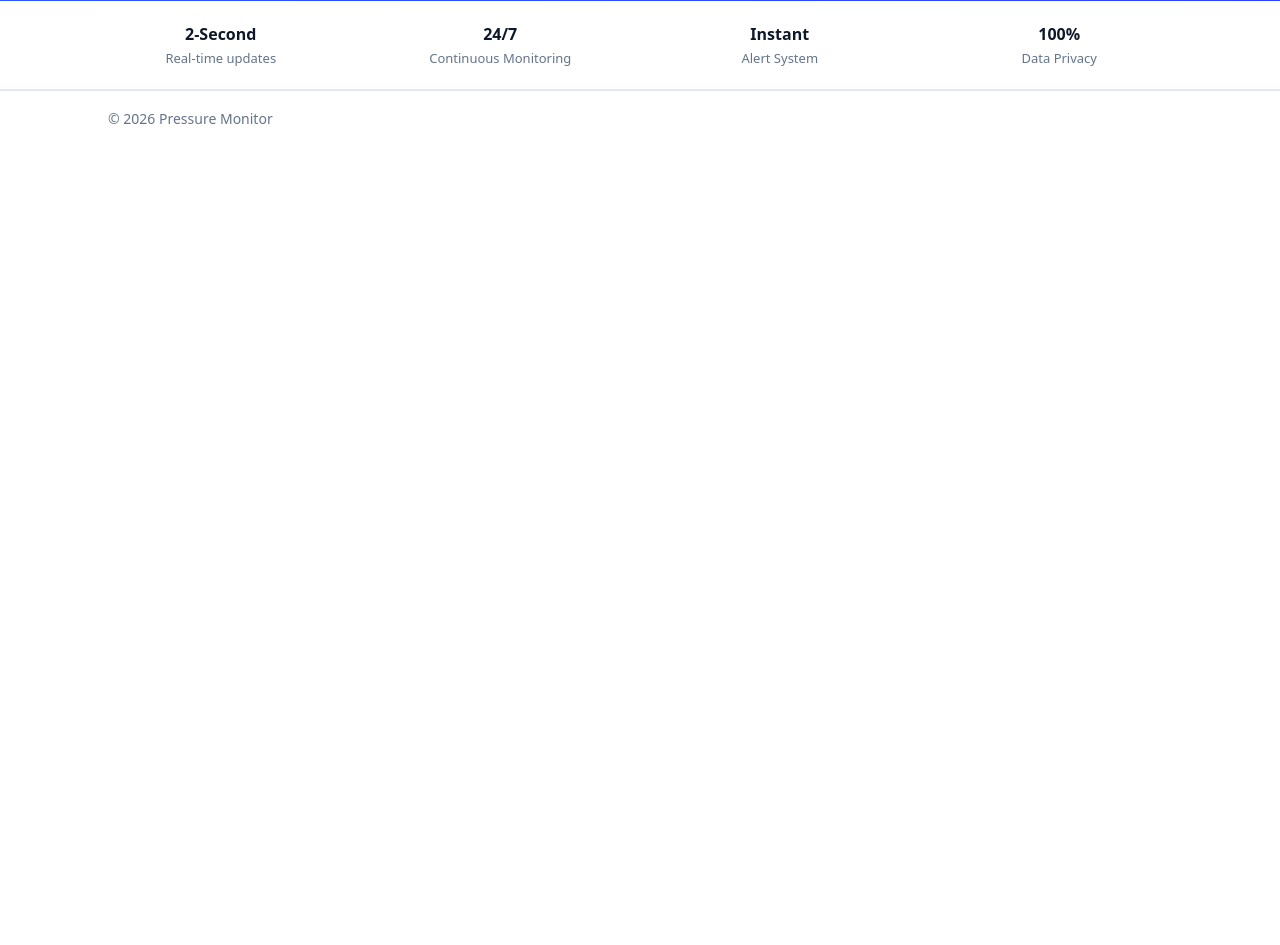
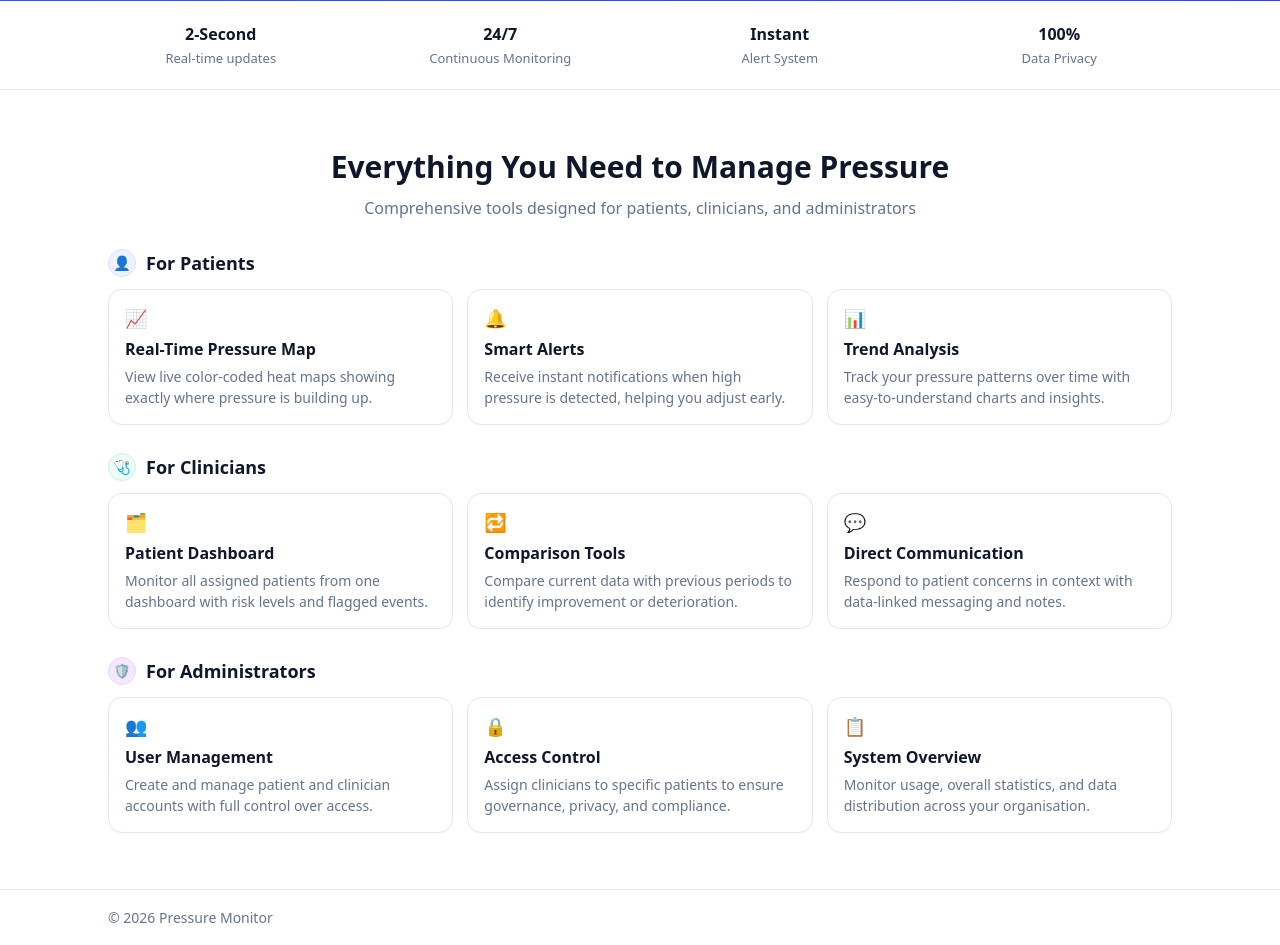
Before and after one commit to markiplagat/WeBSolutions, a Django app: page / in a window 1280 px wide. Shown: the part 523-1468 px from the top of the page. Before the commit the page ends 647 px from the top, so only its background shows below. Run offline with Django 5.2, Linux system fonts and the light colour scheme.

Commit message:
add features cards

```diff
--- a/pressure_monitor/static/css/site.css
+++ b/pressure_monitor/static/css/site.css
@@ -101,3 +101,53 @@ a{text-decoration:none;color:inherit}
   .hero__title{font-size:36px;}
   .metrics__grid{grid-template-columns:repeat(2,1fr)}
 }
+
+/* sections */
+.section{padding:56px 0;}
+.section__title{margin:0 0 10px;font-size:30px;text-align:center;}
+.section__subtitle{
+  margin:0 auto 30px;
+  max-width:760px;
+  text-align:center;
+  color:var(--muted);
+}
+
+/* feature groups */
+.feature-group{margin-top:28px;}
+.feature-group__header{
+  display:flex; align-items:center; gap:10px;
+  margin:0 0 12px;
+}
+.feature-group__header h3{margin:0;font-size:18px;}
+
+.badge{
+  width:28px;height:28px;border-radius:999px;
+  display:inline-flex;align-items:center;justify-content:center;
+  font-size:14px;
+  border:1px solid var(--border);
+  background:#fff;
+}
+.badge--blue{background:#eef2ff;border-color:#dbe1ff;}
+.badge--green{background:#ecfdf5;border-color:#c6f6d5;}
+.badge--purple{background:#f3e8ff;border-color:#e9d5ff;}
+
+/* cards */
+.cards{
+  display:grid;
+  grid-template-columns:repeat(3, 1fr);
+  gap:14px;
+}
+.card{
+  background:#fff;
+  border:1px solid var(--border);
+  border-radius:14px;
+  padding:16px;
+  box-shadow:0 1px 0 rgba(0,0,0,.02);
+}
+.card__icon{font-size:18px;margin-bottom:8px;}
+.card h4{margin:0 0 6px;font-size:16px;}
+.card p{margin:0;color:var(--muted);font-size:14px;line-height:1.5;}
+
+@media (max-width: 900px){
+  .cards{grid-template-columns:1fr;}
+}
--- a/pressure_monitor/templates/web/home.html
+++ b/pressure_monitor/templates/web/home.html
@@ -45,4 +45,98 @@
     </div>
   </div>
 </section>
+
+<section id="features" class="section">
+  <div class="container">
+    <h2 class="section__title">Everything You Need to Manage Pressure</h2>
+    <p class="section__subtitle">
+      Comprehensive tools designed for patients, clinicians, and administrators
+    </p>
+
+    <!-- For Patients -->
+    <div class="feature-group">
+      <div class="feature-group__header">
+        <span class="badge badge--blue">👤</span>
+        <h3>For Patients</h3>
+      </div>
+
+      <div class="cards">
+        <article class="card">
+          <div class="card__icon">📈</div>
+          <h4>Real-Time Pressure Map</h4>
+          <p>View live color-coded heat maps showing exactly where pressure is building up.</p>
+        </article>
+
+        <article class="card">
+          <div class="card__icon">🔔</div>
+          <h4>Smart Alerts</h4>
+          <p>Receive instant notifications when high pressure is detected, helping you adjust early.</p>
+        </article>
+
+        <article class="card">
+          <div class="card__icon">📊</div>
+          <h4>Trend Analysis</h4>
+          <p>Track your pressure patterns over time with easy-to-understand charts and insights.</p>
+        </article>
+      </div>
+    </div>
+
+    <!-- For Clinicians -->
+    <div class="feature-group">
+      <div class="feature-group__header">
+        <span class="badge badge--green">🩺</span>
+        <h3>For Clinicians</h3>
+      </div>
+
+      <div class="cards">
+        <article class="card">
+          <div class="card__icon">🗂️</div>
+          <h4>Patient Dashboard</h4>
+          <p>Monitor all assigned patients from one dashboard with risk levels and flagged events.</p>
+        </article>
+
+        <article class="card">
+          <div class="card__icon">🔁</div>
+          <h4>Comparison Tools</h4>
+          <p>Compare current data with previous periods to identify improvement or deterioration.</p>
+        </article>
+
+        <article class="card">
+          <div class="card__icon">💬</div>
+          <h4>Direct Communication</h4>
+          <p>Respond to patient concerns in context with data-linked messaging and notes.</p>
+        </article>
+      </div>
+    </div>
+
+    <!-- For Administrators -->
+    <div class="feature-group">
+      <div class="feature-group__header">
+        <span class="badge badge--purple">🛡️</span>
+        <h3>For Administrators</h3>
+      </div>
+
+      <div class="cards">
+        <article class="card">
+          <div class="card__icon">👥</div>
+          <h4>User Management</h4>
+          <p>Create and manage patient and clinician accounts with full control over access.</p>
+        </article>
+
+        <article class="card">
+          <div class="card__icon">🔒</div>
+          <h4>Access Control</h4>
+          <p>Assign clinicians to specific patients to ensure governance, privacy, and compliance.</p>
+        </article>
+
+        <article class="card">
+          <div class="card__icon">📋</div>
+          <h4>System Overview</h4>
+          <p>Monitor usage, overall statistics, and data distribution across your organisation.</p>
+        </article>
+      </div>
+    </div>
+
+  </div>
+</section>
 {% endblock %}
```
